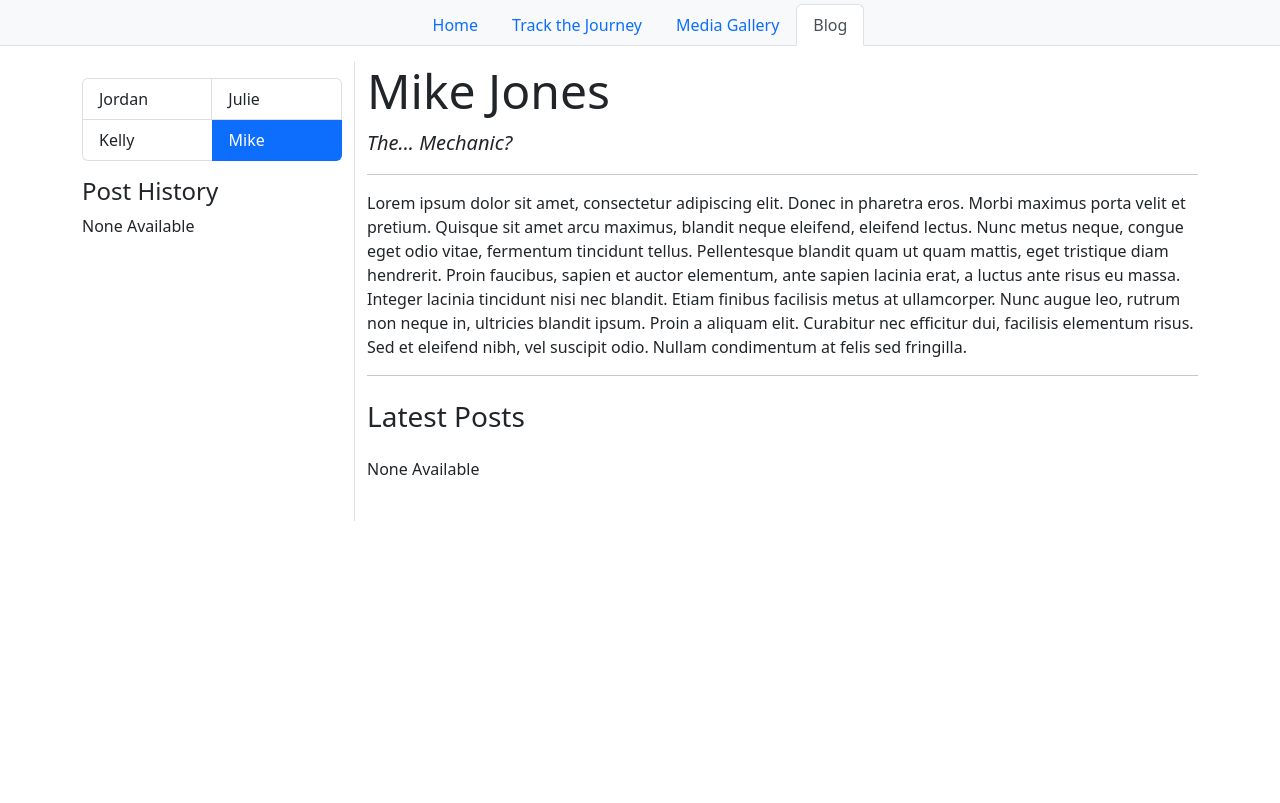
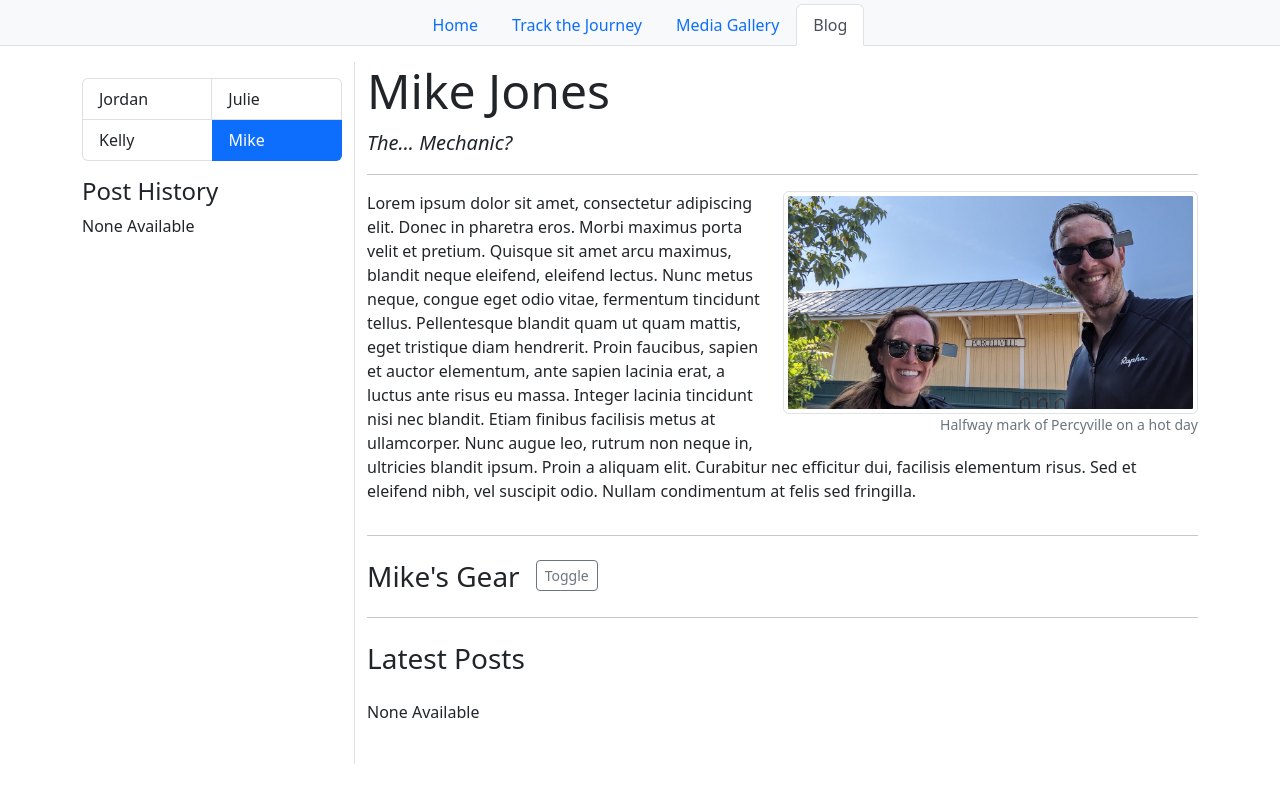
Before and after one commit to mdeanjones/bike-across-america, a Jekyll site: the page built from site/blog/mike/index.md, in a window 1280 px wide. Shown: the top 803 px of the page. Built offline with Jekyll 4.4.1, drawn with Linux system fonts in a browser that asks for light colours.

Commit message:
add gear list to author's page

```diff
--- a/site/_layouts/author.html
+++ b/site/_layouts/author.html
@@ -45,6 +45,35 @@
 
 <hr class="mb-4" />
 
+{% if page.gearList %}
+  <div class="d-flex align-items-start">
+    <h3 class="fw-lighter">{{ page.author | split: " " | slice: 0 }}'s Gear</h3>
+
+    <div class="ms-3">
+      <button
+        class="btn btn-sm btn-outline-secondary py-1"
+        type="button"
+        data-bs-toggle="collapse"
+        data-bs-target="#gear-list"
+        aria-expanded="false"
+        aria-controls="gear-list"
+      >Toggle</button>
+    </div>
+  </div>
+
+  <div class="collapse" id="gear-list">
+    <div class="card card-body">
+      <ul class="mb-0">
+        {% for item in page.gearList %}
+          <li>{{ item }}</li>
+        {% endfor %}
+      </ul>
+    </div>
+  </div>
+
+  <hr class="mb-4" />
+{% endif %}
+
 <h3 class="fw-lighter mb-4">Latest Posts</h3>
 
 <div class="list-group mb-4">
--- a/site/blog/mike/index.md
+++ b/site/blog/mike/index.md
@@ -1,7 +1,16 @@
 ---
 layout: author
+
 author: Mike Jones
 tagline: The... Mechanic?
+
+image: /assets/images/author-mike-hero.jpg
+imageAlt: Halfway mark of Percyville on a hot day
+
+gearList:
+    - Item 1
+    - Item 2
+    - Item 3
 ---
 
 Lorem ipsum dolor sit amet, consectetur adipiscing elit. Donec in pharetra eros. Morbi maximus
```
Also changed, not shown: site/assets/images/author-mike-hero.jpg (added).
